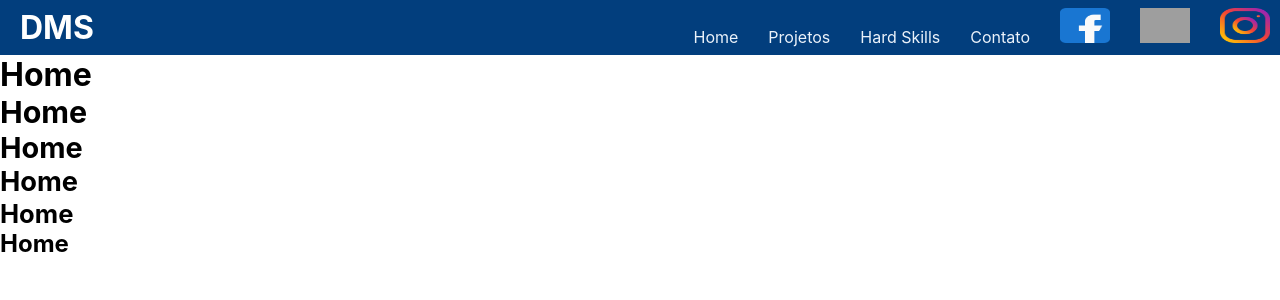
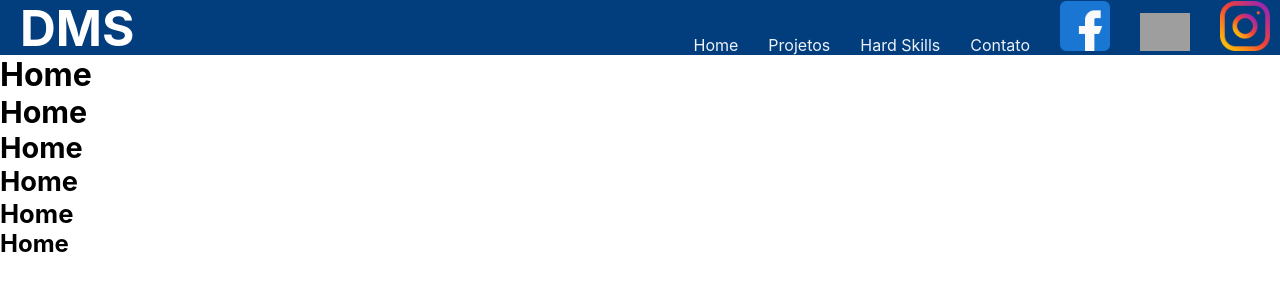
Before and after one commit to dennisMarcelo/portifolioReact, a React (Create React App) app: page / in a window 1280 px wide. Shown: the top 300 px of the page. Built offline with nearby package versions, Linux system fonts and the light colour scheme; grey boxes are pictures that could not be loaded.

Commit message:
textLogo increase the size when width is 861px

```diff
--- a/src/components/style/Header.css
+++ b/src/components/style/Header.css
@@ -7,11 +7,12 @@ header {
   background-color: #023e7d;
 }
 
-header img {
-  width: 80px;
-  height: 35px;
-}
-
 .textLogo {
   color: #fff;
 }
+
+@media screen and (min-width:861px){
+  .textLogo {
+    font-size: 3.1em;
+  }
+}
```
